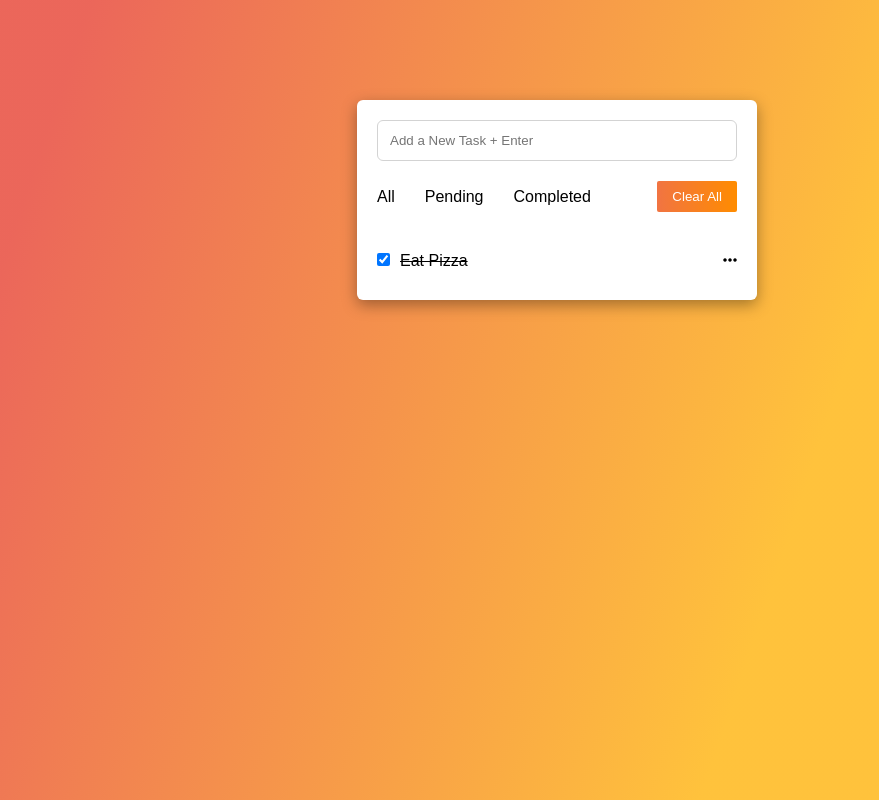
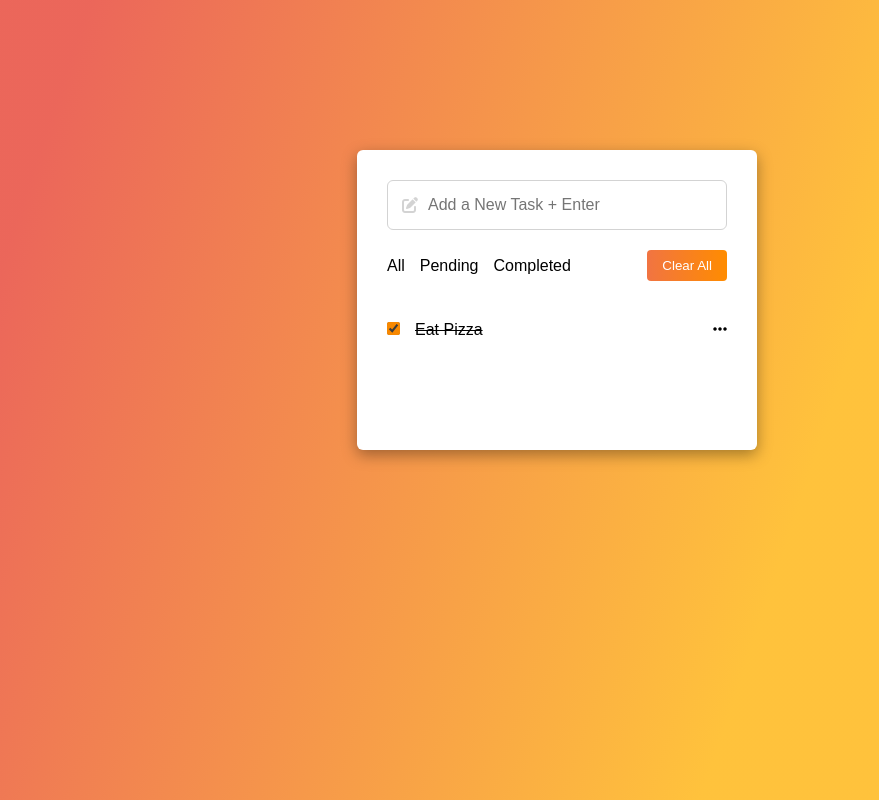
Before and after one commit to DomantasBal/todo-list-group-work, a plain HTML site: page index.html in a window 1280 px wide. Shown: the whole page, without its empty margins (83-962 px from the left). Drawn offline with Linux system fonts and the light colour scheme.

Commit message:
added icon and some minor styling fixes

```diff
--- a/assets/styling/styles.scss
+++ b/assets/styling/styles.scss
@@ -17,44 +17,54 @@ body {
   font-family: Arial, Helvetica, sans-serif;
 }
 
+// MAIN APP CONTAINER STYLING
 #app-container {
   width: 400px;
-  height: 200px;
+  height: 300px;
   background: white;
-  margin: 100px 0px;
-  padding: 20px;
+  margin: 150px 0px;
+  padding: 30px;
   border-radius: 6px;
   display: flex;
   flex-direction: column;
   box-shadow: rgba(0, 0, 0, 0.35) 0px 5px 15px;
 }
 
+// MAIN APP CONTAINER
 #app-container {
+  // NEW TASK FORM
   .app__form-container {
     display: flex;
-
     #new-task-form {
       width: 100%;
       display: flex;
       align-items: center;
 
-      //   .new-task-form__icon {
-      //     font-size: 1.2rem;
-      //     margin: 5px;
-      //     position: relative;
-      //     left: 30px;
-      //   }
+      .new-task-form__icon {
+        font-size: 1rem;
+        position: absolute;
+        margin-left: 15px;
+        color: lightgray;
+      }
 
       #new-task__input {
         width: 100%;
-        padding: 10px;
+        padding: 15px;
+        padding-left: 40px;
+        font-size: 1rem;
+        color: black;
         border: 0.8px solid lightgrey;
-        padding: 12px;
         border-radius: 6px;
+        transition: border 0.25s;
+      }
+      #new-task__input:focus {
+        border: 0.8px solid #f78800;
+        outline: 0;
       }
     }
   }
 
+  // TABS SECTION
   .tabs-container {
     margin: 20px 0px;
     display: flex;
@@ -64,20 +74,42 @@ body {
     .tabs {
       list-style-type: none;
       display: flex;
-      gap: 30px;
+      gap: 15px;
+
+      .tab__item {
+        .tab__item-link {
+          text-decoration: none;
+          color: black;
+          transition: color 0.5s, font-size 0.25s;
+        }
+
+        .tab__item-link:hover {
+          color: #ff8c00;
+          font-size: 1.01rem;
+        }
+      }
     }
+
     #clearAll-btn {
       padding: 8px 15px;
       border: none;
-      border-radius: 2px;
+      border-radius: 4px;
       color: white;
       background: linear-gradient(to right, #f17442, #ff8c00);
+      transition: transform 0.25s ease-in-out;
+      cursor: pointer;
+    }
+    #clearAll-btn:hover {
+      background: linear-gradient(to right, #e2612e, #f78800);
+      transform: scale(1.02);
     }
   }
 
+  // TASK LIST SECTION
   .task-list-container {
     display: flex;
     margin-top: 20px;
+    // background: red;
 
     .task-list {
       width: 100%;
@@ -91,12 +123,19 @@ body {
           display: flex;
 
           .checkbox {
-            // got to change the color of checkbox
+            accent-color: #f78800;
+            // Not sure hot to change checkmark
           }
 
           .task-list__text-output {
             text-decoration: line-through;
-            margin-left: 10px;
+            margin-left: 15px;
+          }
+        }
+
+        .task-list__right {
+          .dot-menu {
+            cursor: pointer;
           }
         }
       }
--- a/index.html
+++ b/index.html
@@ -4,10 +4,8 @@
     <meta charset="UTF-8" />
     <meta http-equiv="X-UA-Compatible" content="IE=edge" />
     <meta name="viewport" content="width=device-width, initial-scale=1.0" />
-
     <!-- STYLES -->
     <link rel="stylesheet" href="./assets/styling/styles.css" />
-
     <!-- FONT AWESOME -->
     <link
       rel="stylesheet"
@@ -21,7 +19,7 @@
       <div class="app__form-container">
         <!-- NEW TASK FORM -->
         <form action="" id="new-task-form">
-          <!-- <i class="new-task-form__icon fa-solid fa-pen-to-square"></i> -->
+          <i class="new-task-form__icon fa-solid fa-pen-to-square"></i>
           <!-- NEW TASK INPUT -->
           <input
             type="text"
@@ -35,18 +33,25 @@
       <!-- NEW TASK TABS -->
       <div class="tabs-container">
         <ul class="tabs">
-          <li class="tab__item">All</li>
-          <li class="tab__item">Pending</li>
-          <li class="tab__item">Completed</li>
+          <li class="tab__item">
+            <a href="" class="tab__item-link">All</a>
+          </li>
+          <li class="tab__item">
+            <a href="" class="tab__item-link">Pending</a>
+          </li>
+          <li class="tab__item">
+            <a href="" class="tab__item-link">Completed</a>
+          </li>
         </ul>
 
         <!-- CLEAR ALL BUTTON -->
-
         <button id="clearAll-btn">Clear All</button>
       </div>
 
       <div class="task-list-container">
+        <!-- TASK LIST -->
         <ul class="task-list">
+          <!-- SINGLE LIST ITEM -->
           <li class="task-list__item">
             <div class="task-list__left">
               <form action="" id="done-task-form">
@@ -54,10 +59,11 @@
               </form>
               <p class="task-list__text-output">Eat Pizza</p>
             </div>
-            <div>
-              <i class="fa-solid fa-ellipsis"></i>
+            <div class="task-list__right">
+              <i class="dot-menu fa-solid fa-ellipsis"></i>
             </div>
           </li>
+          <!-- SINGLE LIST ITEM END -->
         </ul>
       </div>
     </div>
```
Also changed, not shown: Reference.png (added), assets/styling/styles.css, 1 other file.
